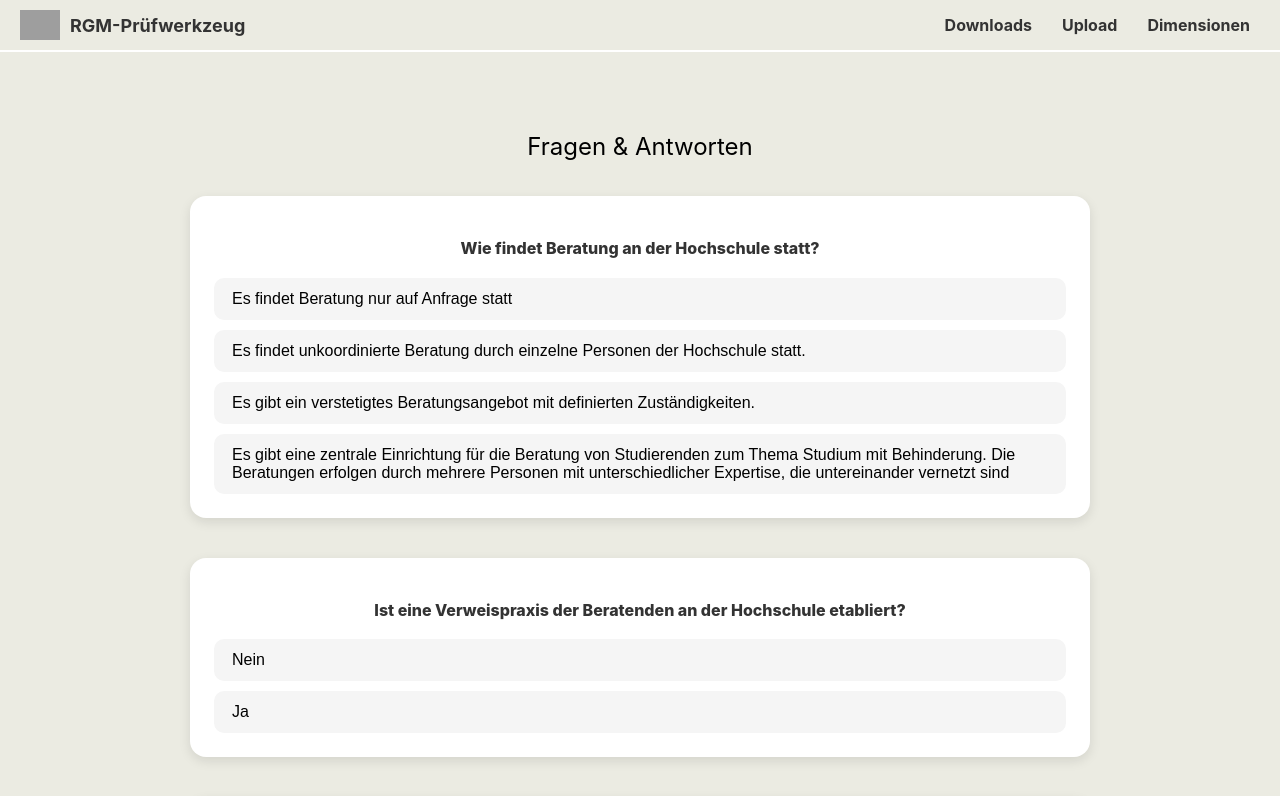
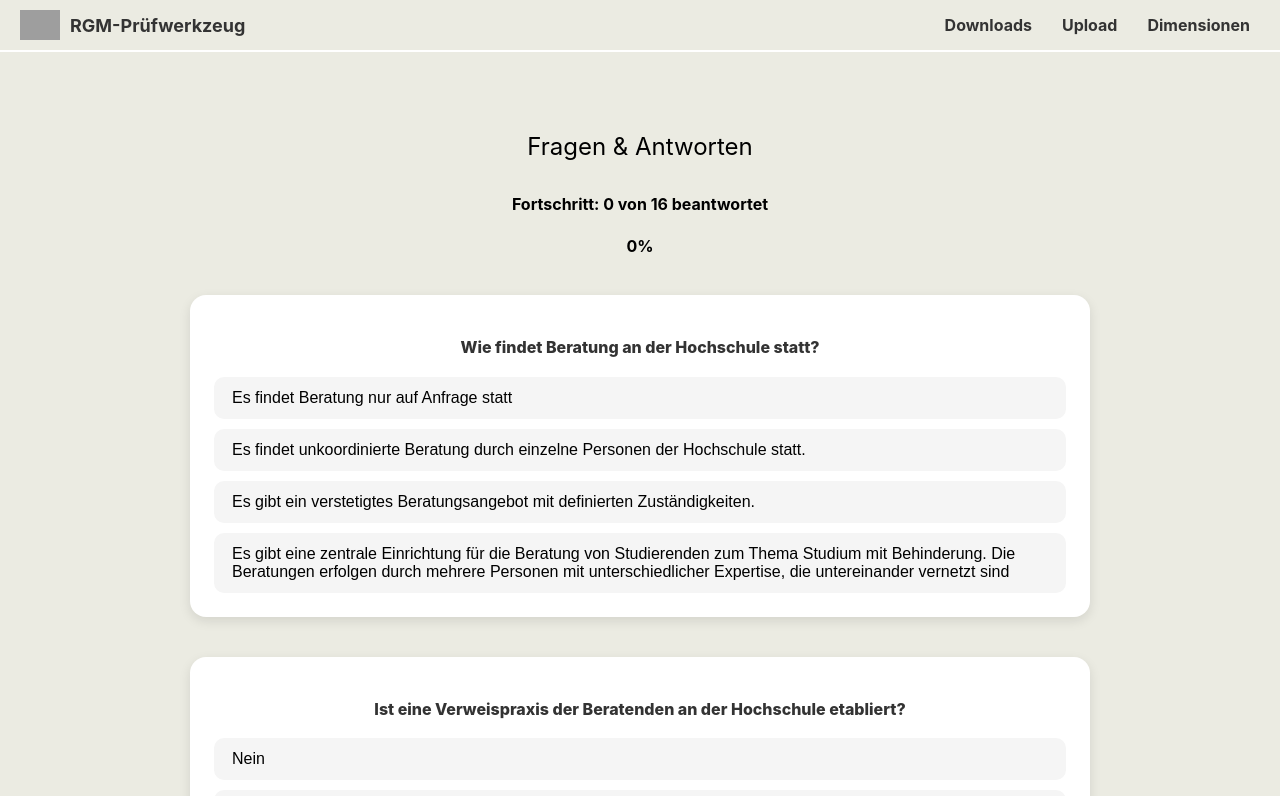
Before and after one commit to zimmermanng/RGM-Webservice-public, a React (Create React App) app in the folder Frontend/: page /questionnaire/D1 in a window 1280 px wide. Shown: the top 796 px of the page. Built offline with nearby package versions, Linux system fonts and the light colour scheme; grey boxes are pictures that could not be loaded.

Commit message:
added progressBar

```diff
--- a/Frontend/src/pages/DimensionsPage.js
+++ b/Frontend/src/pages/DimensionsPage.js
@@ -4,15 +4,15 @@ import data from "../components/data/struktur.json";
 import Card from "../components/Cards/Card";
 
 const DimensionsPage = () => {
-  const [toEdit, setToEdit] = useState(data.dimensionen); // Start: alles aktiv
+  const [toEdit, setToEdit] = useState(data.dimensionen);
   const [notToEdit, setNotToEdit] = useState([]);
   const [draggedCard, setDraggedCard] = useState(null);
   const [editMode, setEditMode] = useState(true);
-  const liveRegionRef = useRef(null); // Screenreader-Ausgabe
+  const liveRegionRef = useRef(null);
 
   const toggleEditMode = () => setEditMode(!editMode);
 
-  // 🧩 Drag-and-drop mit Maus
+
   const handleDragStart = (e, card, fromList) => {
     setDraggedCard({ card, fromList });
     e.dataTransfer.effectAllowed = "move";
@@ -26,7 +26,6 @@ const DimensionsPage = () => {
     setDraggedCard(null);
   };
 
-  // 🧭 Logik: Karte verschieben
   const moveCard = (card, fromList, toList) => {
     if (fromList === toList) return;
 
@@ -47,7 +46,6 @@ const DimensionsPage = () => {
     }, 100);
   };
 
-  // 📢 Screenreader Feedback
   const announce = (message) => {
     if (liveRegionRef.current) {
       liveRegionRef.current.textContent = "";
@@ -65,7 +63,7 @@ const DimensionsPage = () => {
         bearbeiten möchtest.
       </p>
 
-      {/* 🧭 Toggle-Schalter */}
+
       <div className="editToggle">
         <span id="editModeLabel">Bearbeitungsmodus:</span>
         <button
@@ -85,7 +83,6 @@ const DimensionsPage = () => {
         </button>
       </div>
 
-      {/* 🦻 Screenreader-Ausgabe */}
       <div
         aria-live="polite"
         aria-atomic="true"
@@ -93,10 +90,8 @@ const DimensionsPage = () => {
         ref={liveRegionRef}
       />
 
-      {/* 📦 Hauptbereich */}
       {editMode ? (
         <div className="editModeWrapper">
-          {/* Zu bearbeiten */}
           <div
             className="dropZone"
             role="region"
@@ -135,7 +130,6 @@ const DimensionsPage = () => {
             </div>
           </div>
 
-          {/* Nicht zu bearbeiten */}
           <div
             className="dropZone"
             role="region"
@@ -175,7 +169,7 @@ const DimensionsPage = () => {
           </div>
         </div>
       ) : (
-        // 📋 Nur die zu bearbeitenden Cards anzeigen
+
         <div
           className="gridContainer"
           role="grid"
--- a/Frontend/src/pages/QuestionnairePage.css
+++ b/Frontend/src/pages/QuestionnairePage.css
@@ -5,6 +5,10 @@
   width: 100%;
   max-width: 900px;
   margin: 0 auto;
+}
+
+.progress-container{
+  font-weight: bold;
 }
 
 /* Einzelne Fragebox */
--- a/Frontend/src/pages/QuestionnairePage.jsx
+++ b/Frontend/src/pages/QuestionnairePage.jsx
@@ -11,8 +11,8 @@ import { setDebug } from "../services/questionnaireToResults";
 export default function QuestionnairePage({ onUpload }) {
   const { dimensionId } = useParams();
   const navigate = useNavigate();
+  const [selectedAnswers, setSelectedAnswers] = useState({});
 
-  const [selectedAnswers, setSelectedAnswers] = useState({});
 
   // Collect all frageIds that belong to the current dimension
   const frageIdsForDimension = useMemo(() => {
@@ -102,11 +102,18 @@ export default function QuestionnairePage({ onUpload }) {
   const allAnswered = allQuestionIds.every((id) => !!selectedAnswers[id]);
   const anyAnswered = Object.keys(selectedAnswers).length > 0;
 
+  const totalQuestions = filteredFragen.length;
+  const answeredCount = Object.keys(selectedAnswers).length;
+  const progress = totalQuestions > 0 ? (answeredCount / totalQuestions) * 100 : 0;
+
   return (
     <div className="mainContainer" id="top">
       <div className="questions-container">
         <h2>Fragen & Antworten</h2>
-
+          <div class="progress-container">
+              <p>Fortschritt: {answeredCount} von {totalQuestions} beantwortet</p>
+              <p>{Math.round(progress)}%</p>
+          </div>
         {filteredFragen.length === 0 ? (
           <p>Keine Fragen für diese Dimension gefunden.</p>
         ) : (
```
